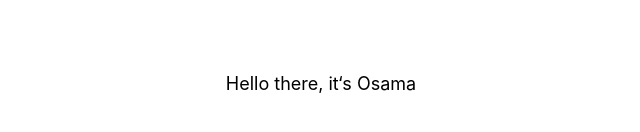
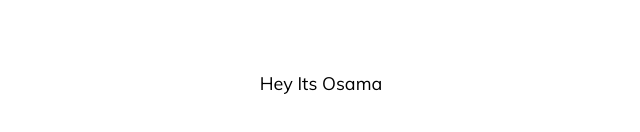
Before and after one commit to osamaakb/osama.com, a Next.js app: page / in a window 1280 px wide. Shown: the part 316-448 px from the top of the page, without its empty margins (319-959 px from the left). Built offline with nearby package versions, Linux system fonts and the light colour scheme.

Commit message:
Feat: tailwind config

```diff
--- a/src/pages/index.tsx
+++ b/src/pages/index.tsx
@@ -9,7 +9,7 @@ export default function Home() {
         <meta name="osama akb" content="osama profile page" />
         <link rel="icon" href="/favicon.ico" />
       </Head>
-      <p className="text-lg">Hello there, it&lsquo;s Osama</p>
+      <p className="text-lg">Hey Its Osama</p>
     </div>
   );
 }
--- a/src/styles/globals.css
+++ b/src/styles/globals.css
@@ -1,19 +1,12 @@
 @tailwind base;
 @tailwind components;
-@tailwind utilities;
 
-html,
-body {
-  padding: 0;
-  margin: 0;
-  font-family: -apple-system, BlinkMacSystemFont, Segoe UI, Roboto, Oxygen,
-    Ubuntu, Cantarell, Fira Sans, Droid Sans, Helvetica Neue, sans-serif;
+@font-face {
+  font-family: "Mulish";
+  src: url(./fonts/Mulish.ttf);
 }
 
-a {
-  color: inherit;
-  text-decoration: none;
-}
+@tailwind utilities;
 
 * {
   box-sizing: border-box;
--- a/tailwind.config.js
+++ b/tailwind.config.js
@@ -5,7 +5,31 @@ module.exports = {
   },
   darkMode: false, // or 'media' or 'class'
   theme: {
-    extend: {},
+    screens: {
+      sm: '480px',
+      md: '768px',
+      lg: '976px',
+      xl: '1440px',
+    },
+    extend: {
+      fontFamily: {
+        "sans": [
+          "Mulish",
+          "Inter",
+          "-apple-system",
+          "BlinkMacSystemFont",
+          "Segoe UI",
+          "Roboto",
+          "Helvetica",
+          "Arial",
+          "sans-serif",]
+      },
+      colors: {
+        primary: {
+          "DEFAULT": "#000000"
+        }
+      }
+    },
   },
   variants: {
     extend: {},
```
Also changed, not shown: src/styles/fonts/Mulish.ttf (added).
